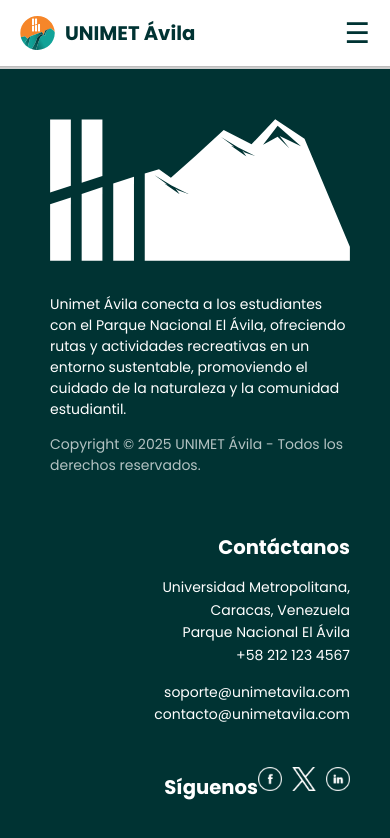
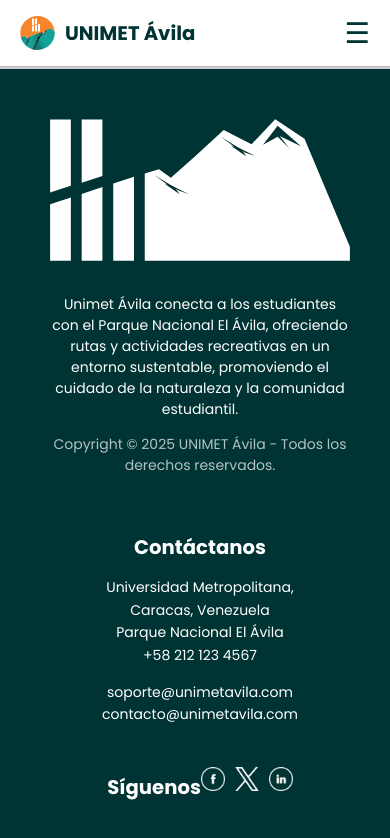
Before and after one commit to Aristides-19/unimet-avila, a React (Vite) app: page / in a window 390 px wide. Shown: the top 838 px of the page. Built offline with nearby package versions, Linux system fonts and the light colour scheme.

Commit message:
fix: errores de centrado en el footer

```diff
--- a/src/components/Footer/Footer.module.css
+++ b/src/components/Footer/Footer.module.css
@@ -87,12 +87,12 @@
 
   .footer-left,
   .footer-right {
-    text-align: top;
+    text-align: center;
     margin-bottom: 20px;
   }
 
   .social-section {
-    justify-content: top;
+    justify-content: center;
   }
 
   .social-media-icons {
```
